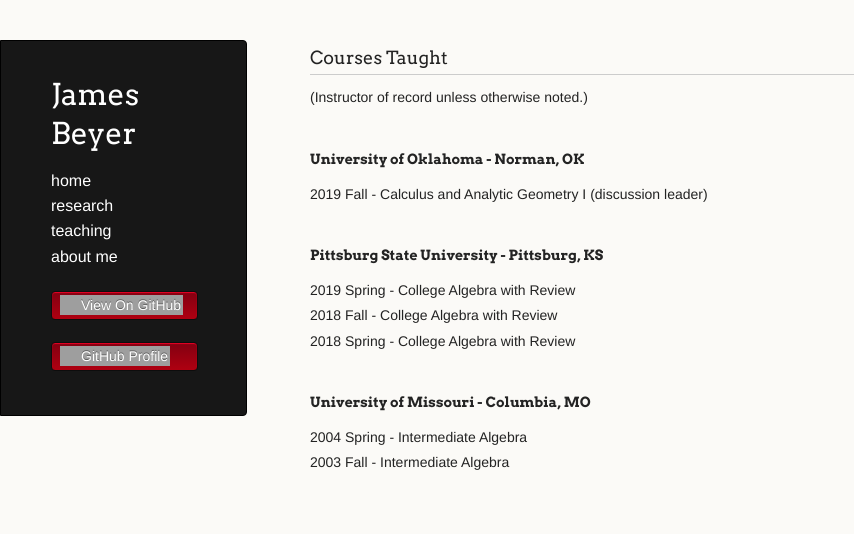
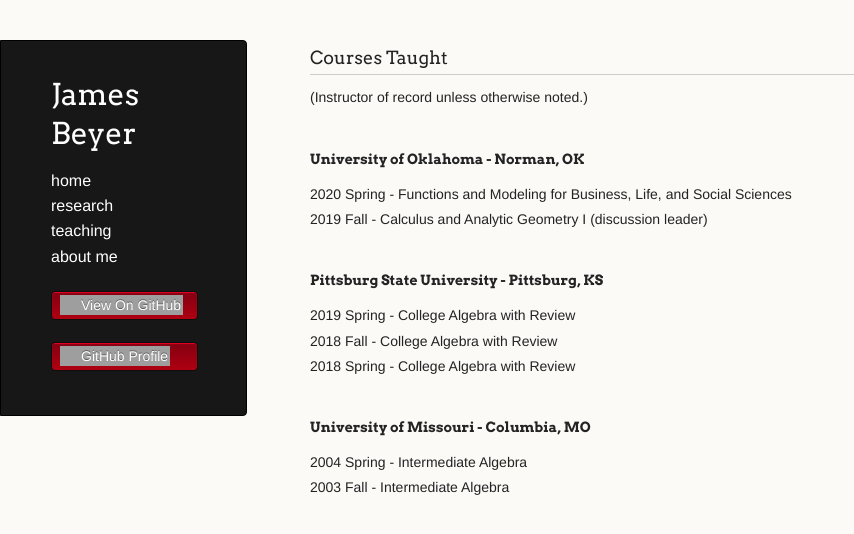
Before and after one commit to jebeyer/jebeyer.github.io, a Jekyll site: the page built from teaching.md, in a window 1280 px wide, cut to the strip 0-534 px from the top of the page. Shown: the whole strip, without its empty margins (0-854 px from the left). Built offline with Jekyll 4.4.1, drawn with Linux system fonts in a browser that asks for light colours; a script that is not in the unit is left out; our own code applies the rules of GitHub Pages for plain Markdown files; grey boxes are pictures that could not be loaded.

Commit message:
added course

```diff
--- a/teaching.md
+++ b/teaching.md
@@ -8,6 +8,7 @@
 
 #### University of Oklahoma - Norman, OK
 
+2020 Spring - Functions and Modeling for Business, Life, and Social Sciences <br/>
 2019 Fall - Calculus and Analytic Geometry I (discussion leader)
 
 #### Pittsburg State University - Pittsburg, KS
```
